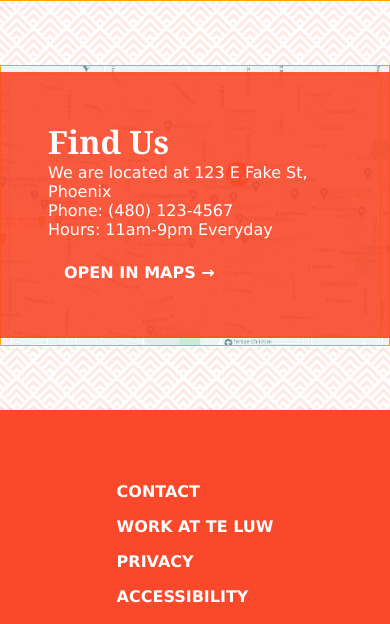
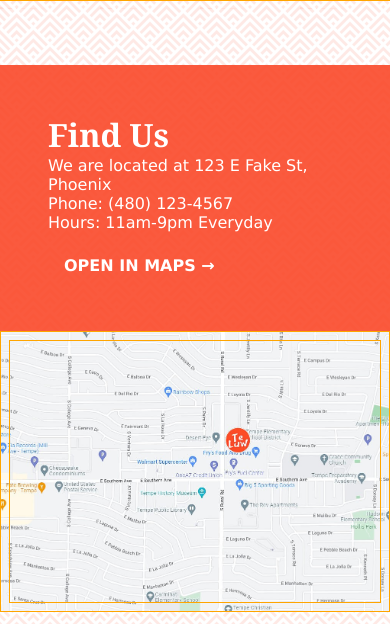
Before and after one commit to rniemela77/teluw, a website: page index.html in a window 390 px wide. Shown: the part 1391-2015 px from the top of the page. Drawn offline with Linux system fonts and the light colour scheme; a web font is replaced by a local one.

Commit message:
refactor(home): show map on mobile screens

```diff
--- a/styles/content/_elements.scss
+++ b/styles/content/_elements.scss
@@ -114,6 +114,12 @@ body {
       width: 100%;
     }
   }
+  .row--map {
+    .row-text {
+      position: unset;
+      transform: unset;
+    }
+  }
 }
 
 .reservations {
```
Also changed, not shown: styles.css, 1 other file.
